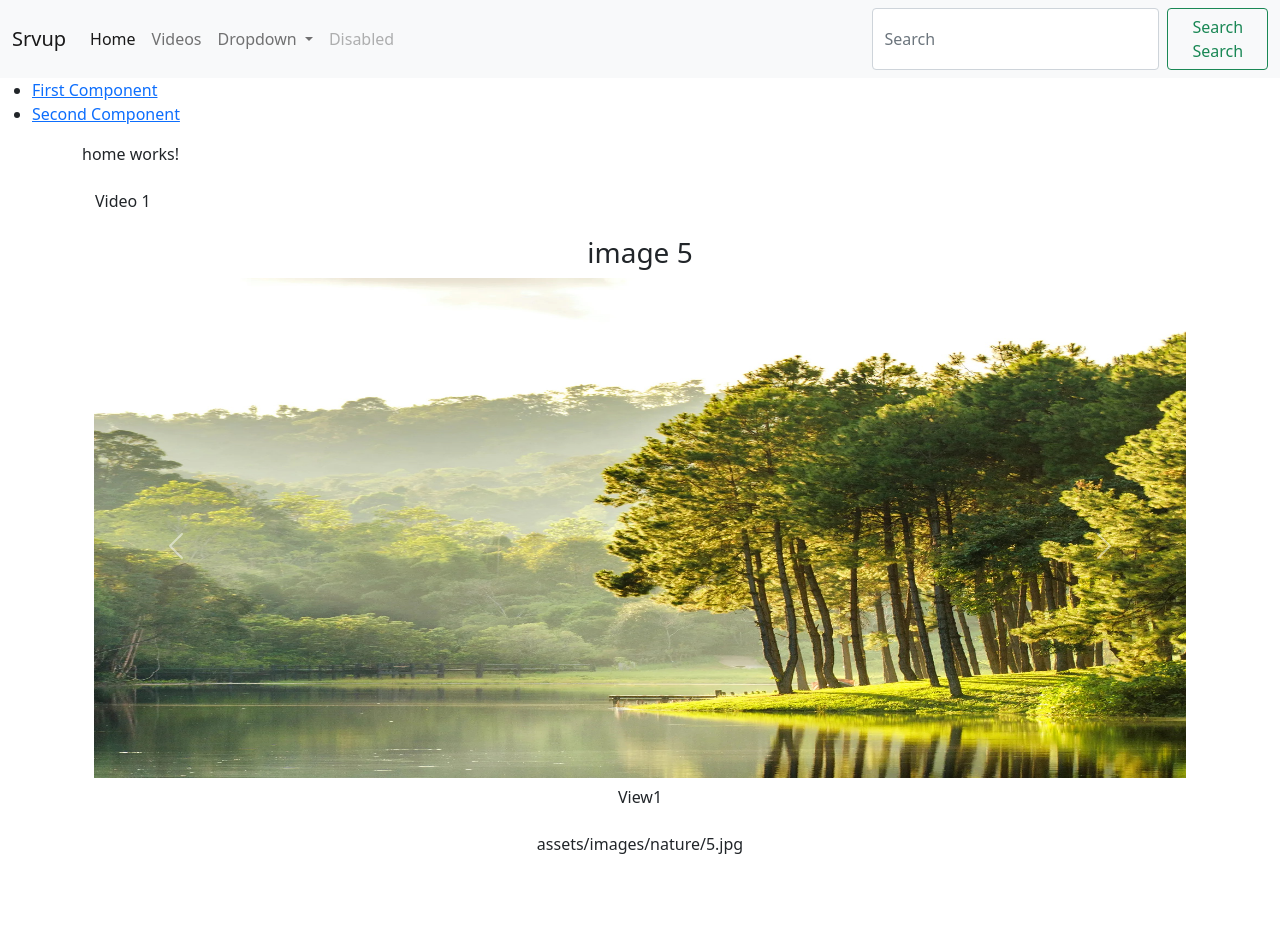
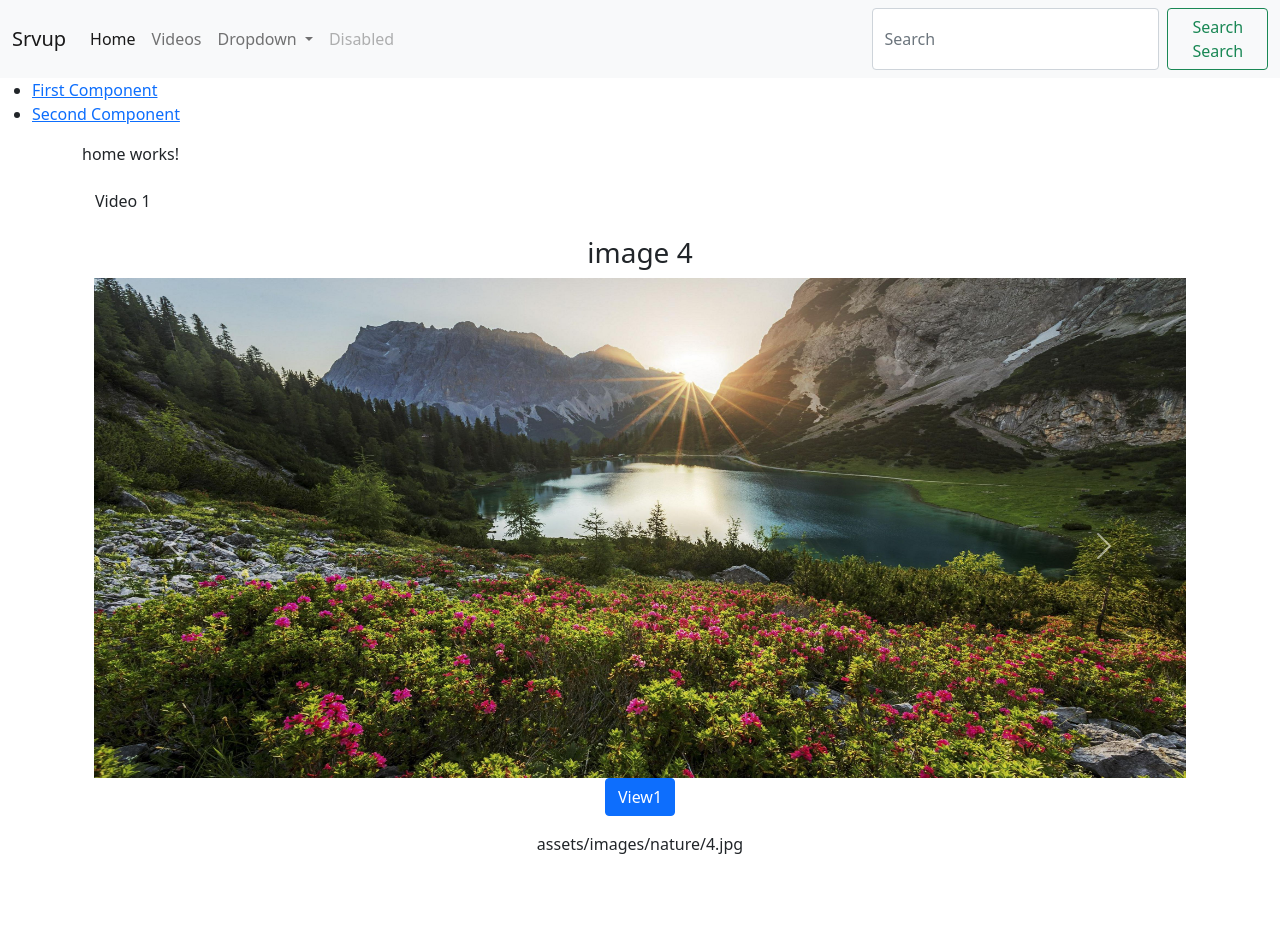
Before and after one commit to Arturo-Hdz/started-angular, an Angular app in the folder client/: page / in a window 1280 px wide. Shown: the top 952 px of the page. Built offline with nearby package versions, Linux system fonts and the light colour scheme.

Commit message:
Improve Styling #25

```diff
--- a/client/src/app/home/home.component.html
+++ b/client/src/app/home/home.component.html
@@ -8,10 +8,15 @@
 
   <carousel class="text-center">
 
+    <slide>
+      <img class="img-main-carousel" [src]="videoListDefaultImage" alt="first slide" style="display: block; width: 100%;">
+      <p><a class="btn btn-primary" routerLink="videos/" routerLinkActive="active">View Videos</a></p>
+    </slide>
+
     <slide *ngFor='let imageObj2 of homeImageList2'>
       <h3>{{ imageObj2.name }}</h3>
       <img class="img-main-carousel" [src]="imageObj2.image" alt="first slide" style="display: block; width: 100%;">
-      <p><a class="btn btn-default" routerLink="{{ imageObj2.slug }}" routerLinkActive="active">View1</a></p>
+      <p><a class="btn btn-primary" routerLink="{{ imageObj2.slug }}" routerLinkActive="active">View1</a></p>
       {{ imageObj2.image }}
     </slide>
   </carousel>
--- a/client/src/app/home/home.component.ts
+++ b/client/src/app/home/home.component.ts
@@ -24,6 +24,8 @@ export class HomeComponent implements OnInit, OnDestroy {
     {image: "assets/images/nature/5.jpg", name:"image 5", slug:'/videos/video-2'},
     {image: "assets/images/nature/6.jpg", name:"image 6", slug:'/videos/video-3'},
   ]
+  videoListDefaultImage = "assets/videos/1.jpg";
+
   // homeImageList2: [VideoItem] = [] as unknown as [VideoItem]
   constructor(private router:Router,
               private http:HttpClient,
--- a/client/src/app/video-detail/video-detail.component.ts
+++ b/client/src/app/video-detail/video-detail.component.ts
@@ -51,4 +51,6 @@ export class VideoDetailComponent implements OnInit, OnDestroy{
     this.req.unsubscribe()
   }
 
+
+
 }
--- a/client/src/app/video-list/video-list.component.html
+++ b/client/src/app/video-list/video-list.component.html
@@ -5,22 +5,36 @@
     {{ item }}
     </p> -->
 <!-- loop -->
-    <div *ngFor='let item of videoList'>
-        <h1>
-        <a href='videos/{{ item.slug }}' *ngIf='item.slug == "item-1"'>{{ item.name }}</a>
-        <a href='videos/{{ item.slug }}' *ngIf='item.slug != "item-1"' style='color:red;'>{{ item.name }}</a>
-    </h1>
+    <div class="row">
+    <div class="col-sm-3" *ngFor='let item of videoList'>
+    <div class="thumbnail">
+        <!-- <a href='videos/{{ item.slug }}' *ngIf='item.slug == "item-1"'>{{ item.name }}</a> -->
+        <a href='videos/{{ item.slug }}' *ngIf='item.image'><img [src]="item.image" alt="{{item.name}} image"></a>
+
+        <div class="caption">
+                <!-- <img [src]="item.image" alt="{{item.name}} image">     -->
+                <h3>
+                <a href='videos/{{ item.slug }}' *ngIf='item.slug != "item-1"' style='color:red;'>{{ item.name }}</a>
+                </h3>
+            <p><a href="videos/{{ item.slug }}" class="btn btn-primary" role="button">Button</a>
+            </p>
+        </div>
+        <div style="position: relative; height: 0; padding-bottom: 56%;" *ngIf='item.embed'>
+            <!-- <iframe width="560" height="315" src="https://www.youtube.com/embed/VtHrTX_nTto" title="YouTube video player" frameborder="0" allow="accelerometer; autoplay; clipboard-write; encrypted-media; gyroscope; picture-in-picture" allowfullscreen></iframe> -->
+            <iframe [src]="getEmbedUrl(item) | safe" width="560" height="315" title="YouTube video player" frameborder="0" allow="accelerometer; autoplay; clipboard-write; encrypted-media; gyroscope; picture-in-picture" allowfullscreen></iframe>
+        <!-- <div *ngIf='item.image && item.embed'><img class="img-responsive" [src]='item.image' -->
+            <div *ngIf='item.image'><img class="img-responsive img-center" [src]='item.image'
+                alt="{{ item.name }} image" /></div>
+        </div>
+
+    </div>
+    </div>
+    <!--
     <hr/>
         <div [innerHTML]='item.embed'></div>
         <div [innerHTML]='"<h1>Hi there!!</h1>"'></div>
 
-        {{ item.embed }}
-
-        <div style="position: relative; height: 0; padding-bottom: 56%;" *ngIf='item.embed'>
-            <!-- <iframe width="560" height="315" src="https://www.youtube.com/embed/VtHrTX_nTto" title="YouTube video player" frameborder="0" allow="accelerometer; autoplay; clipboard-write; encrypted-media; gyroscope; picture-in-picture" allowfullscreen></iframe> -->
-            <iframe [src]="getEmbedUrl(item)" width="560" height="315" title="YouTube video player" frameborder="0" allow="accelerometer; autoplay; clipboard-write; encrypted-media; gyroscope; picture-in-picture" allowfullscreen></iframe>
-
-        </div>
+        {{ item.embed }} -->
 
     </div>
 
--- a/client/src/app/video-list/video-list.component.ts
+++ b/client/src/app/video-list/video-list.component.ts
@@ -25,20 +25,40 @@ export class VideoListComponent implements OnInit, OnDestroy{
   // videoList = ["item 1", "item 2", "item 3"]
 // videoList2 = [VideoItem];
   videoList = [
+    // {
+    //   name: "Welcome",
+    //   slug: "item-1",
+    //   embed: `MM7v61MvHco`
+    // },
+    // {
+    //   name: "item 2",
+    //   slug: "item-2",
+    //   embed: `MM7v61MvHco`
+    // },{
+    //   name: "item 3",
+    //   slug: "item-3",
+    //   embed: null,
+    // },
     {
-      name: "Welcome",
-      slug: "item-1",
-      embed: `MM7v61MvHco`
+      "name": "welcome2",
+      "slug": "item-1",
+      "embed": "MM7v61MvHco",
+      "image": "assets/images/nature/4.jpg",
+      "featured": true
     },
     {
-      name: "item 2",
-      slug: "item-2",
-      embed: `MM7v61MvHco`
-    },{
-      name: "item 3",
-      slug: "item-3",
-      embed: null,
-    },
+        "name": "item 2",
+        "slug": "item-2",
+        "embed": "MM7v61MvHco",
+        "image": "assets/images/nature/5.jpg",
+        "featured": true
+      },
+      {
+        "name": "item 3",
+        "slug": "item-3",
+        "embed": "null",
+        "image": "assets/images/nature/6.jpg"
+      }
   ]
   // constructor() {}
 
```
Also changed, not shown: client/src/app/video-detail/video-detail.component.html (line endings or trailing spaces), client/src/assets/videos/1.jpg (added).
